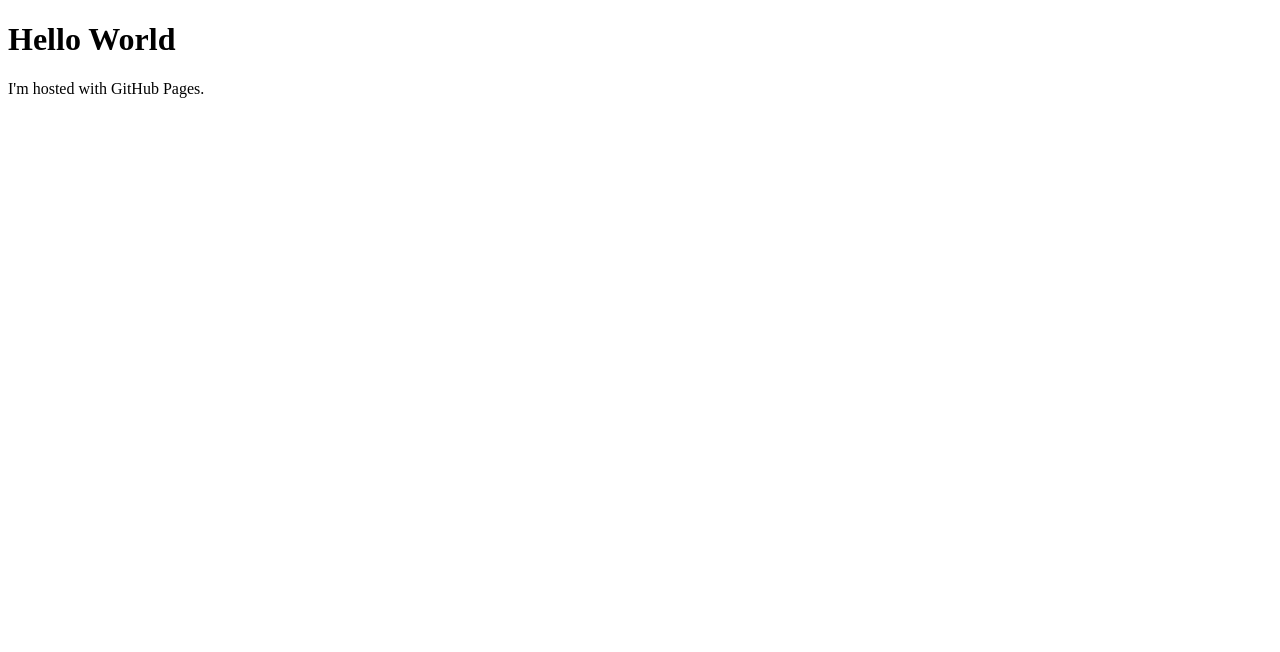
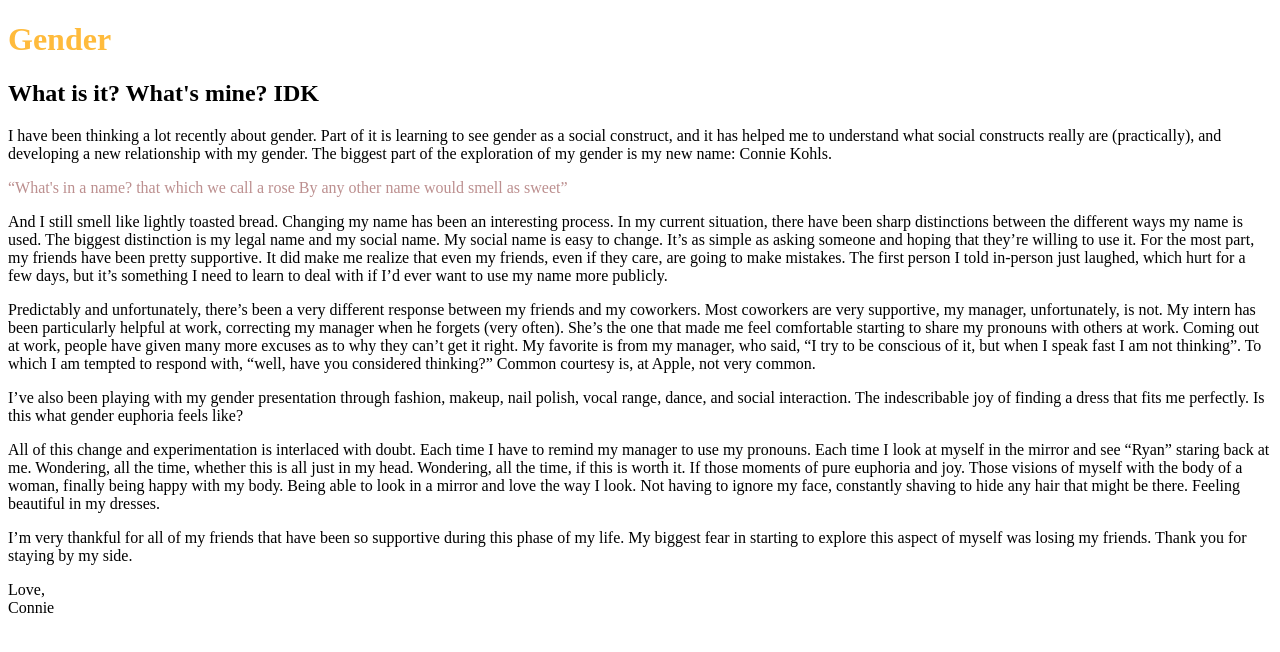
Before and after one commit to Connie-Slaps/Connie-Slaps.github.io, a plain HTML site: page index.html in a window 1280 px wide. Drawn offline with Linux system fonts and the light colour scheme.

Commit message:
Update index.html

```diff
--- a/index.html
+++ b/index.html
@@ -1,7 +1,27 @@
 <!DOCTYPE html>
 <html>
 <body>
-<h1>Hello World</h1>
-<p>I'm hosted with GitHub Pages.</p>
+<h1 style="color: rgb(255, 187, 60);">Gender</h1>
+<h2>What is it? What's mine? IDK</h2>
+<p>
+    I have been thinking a lot recently about gender. Part of it is learning to see gender as a social construct, and it has helped me to understand what social constructs really are (practically), and developing a new relationship with my gender. The biggest part of the exploration of my gender is my new name: Connie Kohls.
+</p>
+<p style="color:rosybrown">“What's in a name? that which we call a rose By any other name would smell as sweet”</p>
+<p>
+    And I still smell like lightly toasted bread. Changing my name has been an interesting process. In my current situation, there have been sharp distinctions between the different ways my name is used. The biggest distinction is my legal name and my social name. My social name is easy to change. It’s as simple as asking someone and hoping that they’re willing to use it. For the most part, my friends have been pretty supportive. It did make me realize that even my friends, even if they care, are going to make mistakes. The first person I told in-person just laughed, which hurt for a few days, but it’s something I need to learn to deal with if I’d ever want to use my name more publicly.
+</p>
+<p>
+    Predictably and unfortunately, there’s been a very different response between my friends and my coworkers. Most coworkers are very supportive, my manager, unfortunately, is not. My intern has been particularly helpful at work, correcting my manager when he forgets (very often). She’s the one that made me feel comfortable starting to share my pronouns with others at work. Coming out at work, people have given many more excuses as to why they can’t get it right. My favorite is from my manager, who said, “I try to be conscious of it, but when I speak fast I am not thinking”. To which I am tempted to respond with, “well, have you considered thinking?” Common courtesy is, at Apple, not very common.
+</p>
+<p>
+    I’ve also been playing with my gender presentation through fashion, makeup, nail polish, vocal range, dance, and social interaction. The indescribable joy of finding a dress that fits me perfectly. Is this what gender euphoria feels like?
+</p>
+<p>
+    All of this change and experimentation is interlaced with doubt. Each time I have to remind my manager to use my pronouns. Each time I look at myself in the mirror and see “Ryan” staring back at me. Wondering, all the time, whether this is all just in my head. Wondering, all the time, if this is worth it. If those moments of pure euphoria and joy. Those visions of myself with the body of a woman, finally being happy with my body. Being able to look in a mirror and love the way I look. Not having to ignore my face, constantly shaving to hide any hair that might be there. Feeling beautiful in my dresses.
+</p>
+<p>
+    I’m very thankful for all of my friends that have been so supportive during this phase of my life. My biggest fear in starting to explore this aspect of myself was losing my friends. Thank you for staying by my side.
+</p>
+<p>Love,<br>Connie</p>
 </body>
 </html>
```
